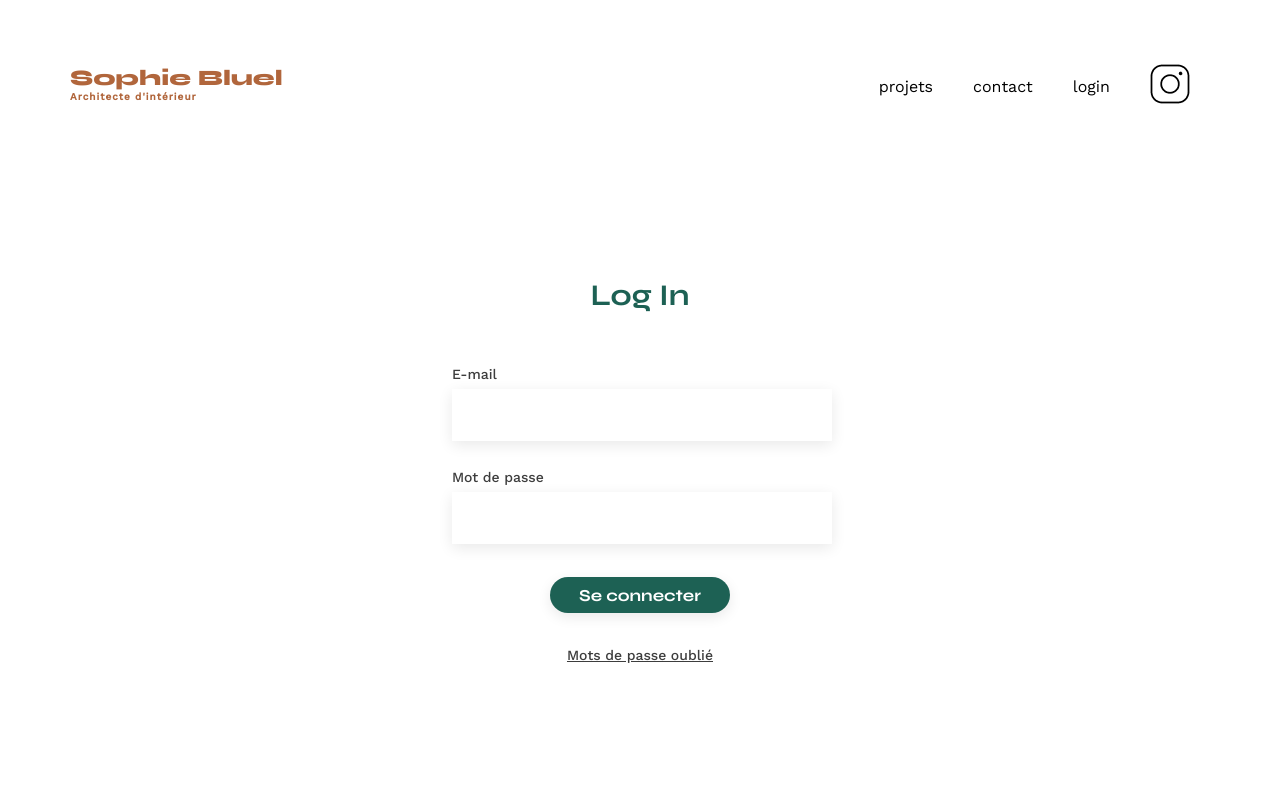
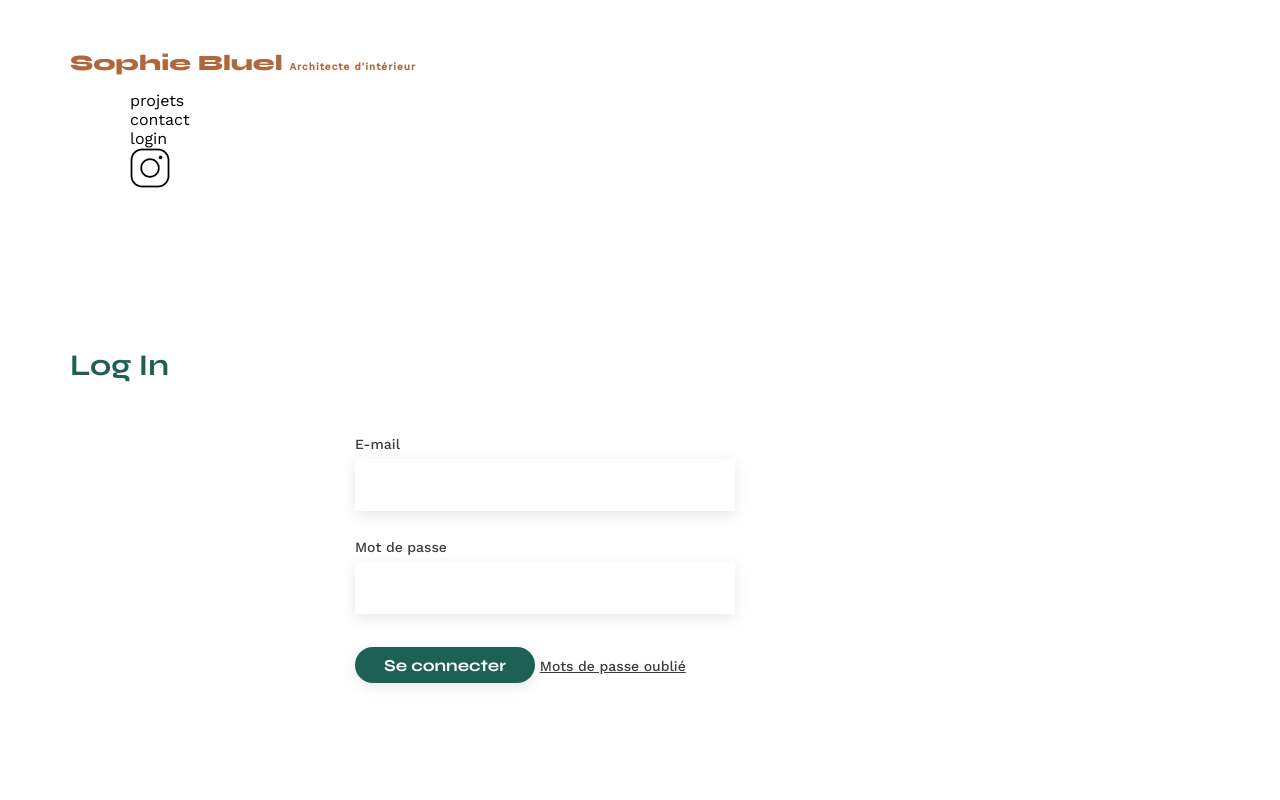
Before and after one commit to GohanJesse/P3_04012023, a plain HTML site: page FrontEnd/login.html in a window 1280 px wide. Shown: the top 800 px of the page. Drawn offline with nearby package versions, Linux system fonts and the light colour scheme.

Commit message:
Update login.css

```diff
--- a/FrontEnd/assets/login.css
+++ b/FrontEnd/assets/login.css
@@ -19,13 +19,10 @@ body {
 
 /* Header */
 header {
-	display: flex;
 	justify-content: space-between;
 	margin: 50px 0
 }
 h1{
-	display: flex;
-	flex-direction: column;
 	font-family: 'Syne';
 	font-size: 22px;
 	font-weight: 800;
@@ -44,7 +41,6 @@ h2{
 	color: #1D6154
 }
 nav ul {
-	display: flex;
 	align-items: center;
 	list-style-type: none;
 }
@@ -54,7 +50,6 @@ nav li {
     cursor: pointer;
 }
 nav li a {
-    /* text-decoration: none; */
 	color: inherit;
     text-decoration: none;
 }
@@ -71,18 +66,10 @@ li:active:after {
 
 /* loginForm */
 section {
-    display: flex;
-    justify-content: center;
-    align-items: center ;
-    flex-direction: column;
     padding: 80px 0 300px 0;
     margin: 50px 0
 }
 form {
-    display: flex;
-    justify-content: center;
-    align-items: center;
-    flex-direction: column;
     padding-bottom: 50px;
     width: 50%;
 }
@@ -99,7 +86,6 @@ form div input {
 }
 .login_form > * {
 	text-align: center;
-
 }
 .login_form h2{
 	margin-bottom: 20px;
@@ -107,8 +93,6 @@ form div input {
 .login_form form {
 	text-align: left;
 	margin-top:30px;
-	display: flex;
-	flex-direction: column;
 }
 .login_form input {
     height: 50px;
@@ -146,7 +130,6 @@ form a {
 
 /* Footer */
 footer nav ul {
-	display: flex;
 	justify-content: flex-end;
 	margin: 2em
 }
```
